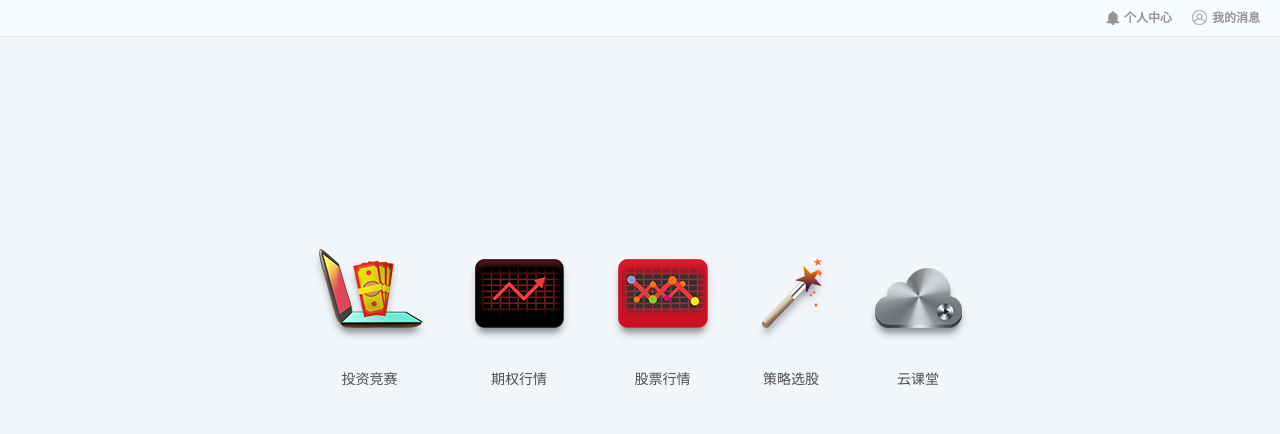
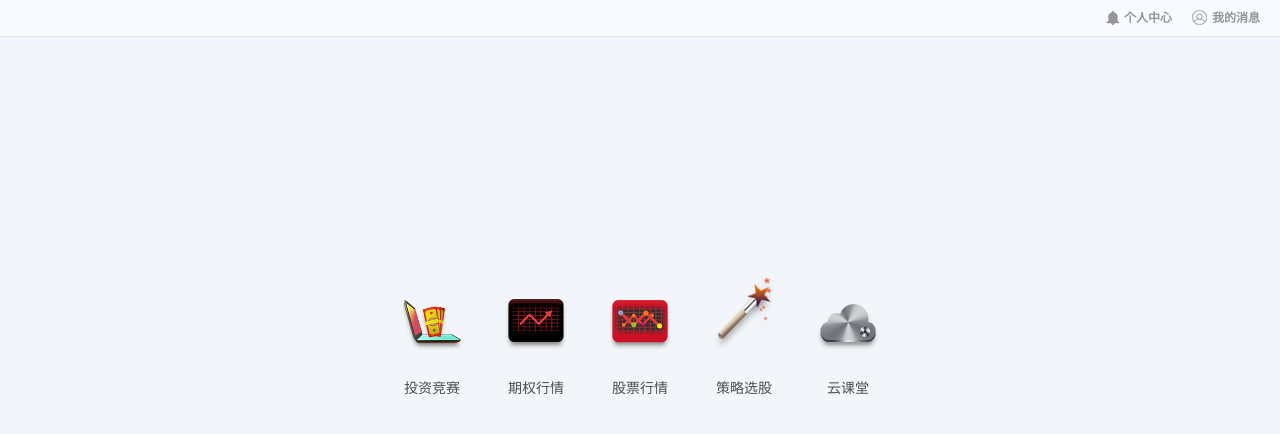
Before and after one commit to cdlee390778266/training-platform, a Vue app: page /#/home in a window 1280 px wide. Shown: the top 434 px of the page. Built offline with nearby package versions, Linux system fonts and the light colour scheme.

Commit message:
c++与js同学

```diff
--- a/src/components/home.vue
+++ b/src/components/home.vue
@@ -3,7 +3,7 @@
 		<ql-head></ql-head>
 		<div class="home-body">
 			<ul id="home-wrapper">
-				<li v-for="item in home" @click="startExe(item)"><img :src="item.icon" class="homeImg">{{item.text}}</li>
+				<li v-for="item in home" @click="startExe(item)"><img :src="item.icon" class="homeImg" width="64px">{{item.text}}</li>
 			</ul>
 		</div>
 	</div>
@@ -48,6 +48,15 @@
 		methods: {
 			startExe(item) {
 				console.log(item);
+				window.cefQuery({
+				    request: JSON.stringify({"v1":1,"v2":2,"v3":{"a":"ffffff"}}),
+				    onSuccess: function(response) {
+				      alert(response);
+				    },
+				    onFailure: function(error_code, error_message) {
+				    	alert(error_code);
+				    }
+				})
 			}
 		},
 		created() {
@@ -75,6 +84,9 @@
 <style scoped lang="scss">
   .home {
   	.home-body {
+		position: relative;
+		padding-top: 200px;
+		height: 260px;
   		ul {
   			text-align: center;
   			li {
@@ -89,5 +101,5 @@
   		}
   	}
   }
-#home-wrapper{position: absolute;bottom: 412px;text-align: center;width: 100%;}
+#home-wrapper{position: absolute;left: 0; right: 0;bottom: 100px;text-align: center;width: 100%;}
 </style>
```
